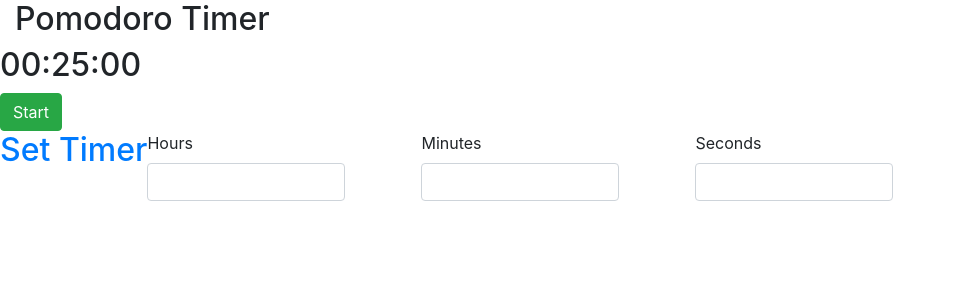
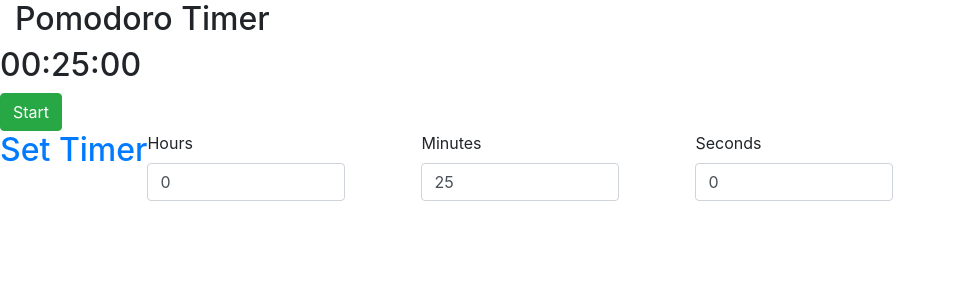
Before and after one commit to barclayd/PomodoroTimer, a React (Create React App) app: page / in a window 1280 px wide. Shown: the top 300 px of the page, without its empty margins (0-956 px from the left). Built offline with nearby package versions, Linux system fonts and the light colour scheme.

Commit message:
Added state to app to track baseTime

```diff
--- a/src/components/Timer/Timer.js
+++ b/src/components/Timer/Timer.js
@@ -25,7 +25,9 @@
                     <TimerHeader />
                     <TimerDisplay currentTime={this.state.currentTime}/>
                     <TimerButton />
-                    <TimerConfig />
+                    <TimerConfig
+                        baseTime={this.state.baseTime}
+                    />
             </div>
         );
     }
--- a/src/components/TimerConfig/TimerConfig.js
+++ b/src/components/TimerConfig/TimerConfig.js
@@ -1,6 +1,6 @@
 import React from 'react';
 
-const TimerConfig = () => (
+const TimerConfig = (props) => (
     <div>
         <div className="row">
             <h2 className="text-primary">Set Timer</h2>
@@ -10,7 +10,7 @@
                         <label htmlFor="hours">Hours</label>
                     </div>
                     <div className="col-sm-9">
-                        <input id="hours" className="form-control" type="number"/>
+                        <input id="hours" className="form-control" type="number" defaultValue={props.baseTime.get('hours')}/>
                     </div>
                 </div>
             </div>
@@ -21,7 +21,7 @@
                         <label htmlFor="minutes">Minutes</label>
                     </div>
                     <div className="col-sm-9">
-                        <input id="minutes" className="form-control" type="number"/>
+                        <input id="minutes" className="form-control" type="number" defaultValue={props.baseTime.get('minutes')}/>
                     </div>
                 </div>
             </div>
@@ -32,7 +32,7 @@
                         <label htmlFor="seconds">Seconds</label>
                     </div>
                     <div className="col-sm-9">
-                        <input id="seconds" className="form-control" type="number"/>
+                        <input id="seconds" className="form-control" type="number"defaultValue={props.baseTime.get('seconds')}/>
                     </div>
                 </div>
             </div>
```
